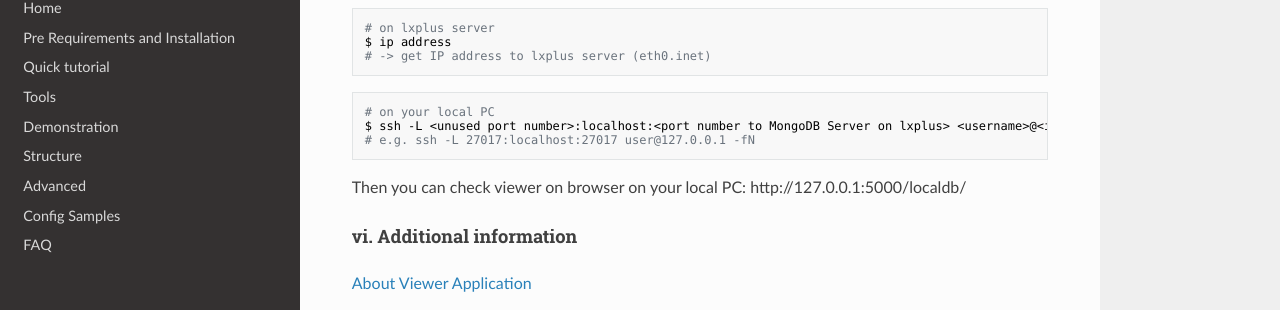
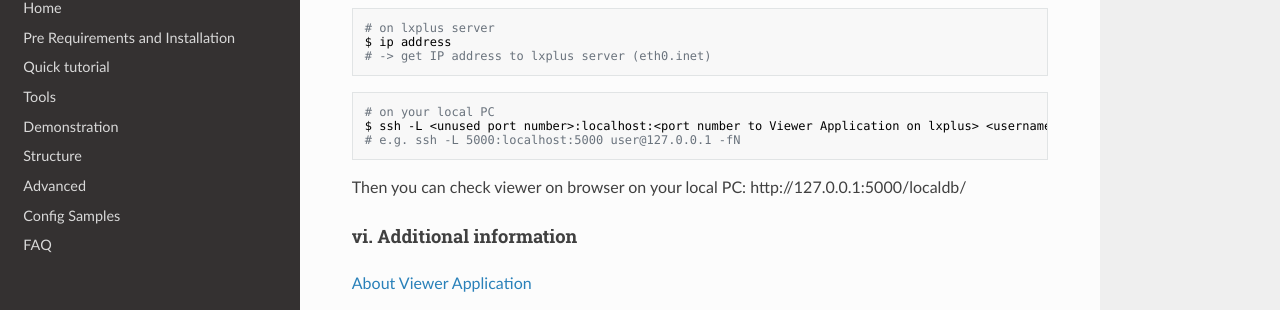
Before and after one commit to jlab-hep/localdb-docs, an MkDocs documentation site: the page built from docs/trial-tutorial.md, in a window 1280 px wide and 900 px high, scrolled down 2468 px. Shown: the part 141-451 px from the top of the window. Built offline with MkDocs 1.6.1, drawn with Linux system fonts in a browser that asks for light colours; nearby versions of some CDN libraries; old or Windows-style settings are respelled for this version of MkDocs.

Commit message:
Fixed mistake in tutorial

````diff
--- a/docs/trial-tutorial.md
+++ b/docs/trial-tutorial.md
@@ -148,8 +148,8 @@ $ ip address
 
 ```bash
 # on your local PC
-$ ssh -L <unused port number>:localhost:<port number to MongoDB Server on lxplus> <username>@<ipaddress to lxplus server> -fN
-# e.g. ssh -L 27017:localhost:27017 user@127.0.0.1 -fN
+$ ssh -L <unused port number>:localhost:<port number to Viewer Application on lxplus> <username>@<ipaddress to lxplus server> -fN
+# e.g. ssh -L 5000:localhost:5000 user@127.0.0.1 -fN
 ```
 
 Then you can check viewer on browser on your local PC: http://127.0.0.1:5000/localdb/
````
